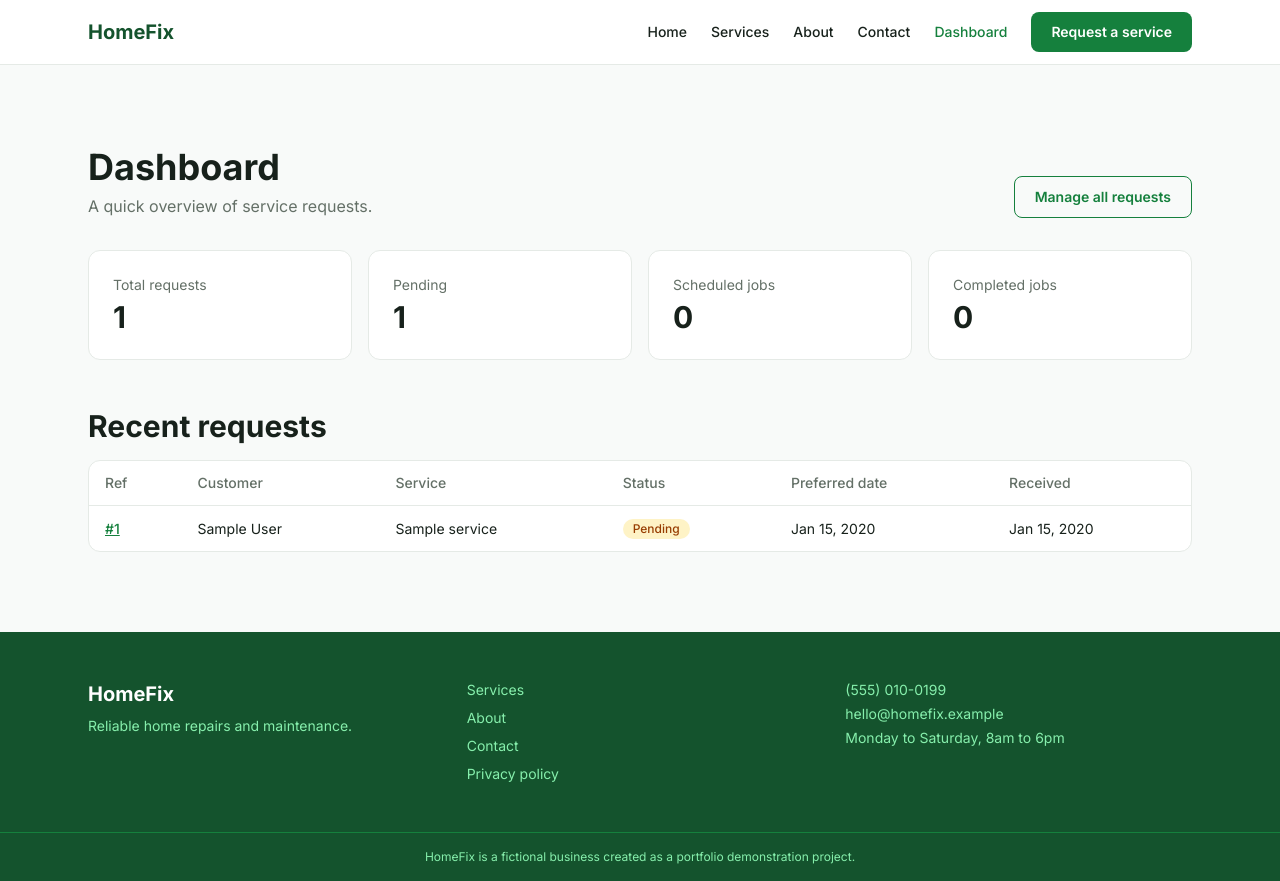
After one commit to AbdulRahman-AbdulQadir/HomeFix, a Django app: page /dashboard/ in a window 1280 px wide. The commit adds this page. Run offline with Django 5.2, Linux system fonts and the light colour scheme; a user stored in the database is signed in; tables that the repository leaves empty hold one stand-in row (values such as "Sample post"); some libraries are stand-ins or nearby versions.

Commit message:
Milestone 5 feat: staff dashboard with request statistics

```diff
--- a/bookings/urls.py
+++ b/bookings/urls.py
@@ -1,10 +1,11 @@
 from django.urls import path
 
-from .views import RequestCreateView, RequestReceivedView
+from .views import RequestCreateView, RequestReceivedView, dashboard
 
 app_name = 'bookings'
 
 urlpatterns = [
     path('request/', RequestCreateView.as_view(), name='request'),
     path('request/received/', RequestReceivedView.as_view(), name='received'),
+    path('dashboard/', dashboard, name='dashboard'),
 ]
--- a/bookings/views.py
+++ b/bookings/views.py
@@ -1,12 +1,14 @@
+from django.contrib.admin.views.decorators import staff_member_required
+from django.db.models import Count, Q
+from django.http import HttpResponseRedirect
 from django.shortcuts import render
-
-from django.http import HttpResponseRedirect
 from django.urls import reverse_lazy
 from django.views.generic import FormView, TemplateView
 
 from services.models import Service
 
 from .forms import ServiceRequestForm
+from .models import ServiceRequest
 
 
 class RequestCreateView(FormView):
@@ -39,3 +41,16 @@ class RequestReceivedView(TemplateView):
         context = super().get_context_data(**kwargs)
         context['request_id'] = self.request.session.get('last_request_id')
         return context
+
+@staff_member_required
+def dashboard(request):
+    """Simple staff-only overview of request activity."""
+    Status = ServiceRequest.Status
+    stats = ServiceRequest.objects.aggregate(
+        total=Count('id'),
+        pending=Count('id', filter=Q(status=Status.PENDING)),
+        scheduled=Count('id', filter=Q(status=Status.SCHEDULED)),
+        completed=Count('id', filter=Q(status=Status.COMPLETED)),
+    )
+    recent = ServiceRequest.objects.select_related('service')[:5]
+    return render(request, 'bookings/dashboard.html', {'stats': stats, 'recent': recent})
--- /dev/null
+++ b/templates/bookings/dashboard.html
@@ -0,0 +1,53 @@
+{% extends 'base.html' %}
+{% block title %}Dashboard | {{ business.name }}{% endblock %}
+{% block content %}
+<section class="section">
+  <div class="container-x">
+    <div class="flex flex-wrap items-end justify-between gap-3">
+      <div>
+        <h1 class="h1">Dashboard</h1>
+        <p class="mt-1 text-muted">A quick overview of service requests.</p>
+      </div>
+      <a href="{% url 'admin:bookings_servicerequest_changelist' %}" class="btn btn-outline">Manage all requests</a>
+    </div>
+
+    <div class="mt-8 grid gap-4 sm:grid-cols-2 lg:grid-cols-4">
+      <a href="{% url 'admin:bookings_servicerequest_changelist' %}" class="card block transition hover:shadow-md">
+        <p class="text-sm text-muted">Total requests</p><p class="mt-1 text-3xl font-bold">{{ stats.total }}</p>
+      </a>
+      <a href="{% url 'admin:bookings_servicerequest_changelist' %}?status__exact=pending" class="card block transition hover:shadow-md">
+        <p class="text-sm text-muted">Pending</p><p class="mt-1 text-3xl font-bold">{{ stats.pending }}</p>
+      </a>
+      <a href="{% url 'admin:bookings_servicerequest_changelist' %}?status__exact=scheduled" class="card block transition hover:shadow-md">
+        <p class="text-sm text-muted">Scheduled jobs</p><p class="mt-1 text-3xl font-bold">{{ stats.scheduled }}</p>
+      </a>
+      <a href="{% url 'admin:bookings_servicerequest_changelist' %}?status__exact=completed" class="card block transition hover:shadow-md">
+        <p class="text-sm text-muted">Completed jobs</p><p class="mt-1 text-3xl font-bold">{{ stats.completed }}</p>
+      </a>
+    </div>
+
+    <h2 class="h2 mt-12">Recent requests</h2>
+    <div class="card mt-4 overflow-x-auto p-0">
+      <table class="w-full min-w-[40rem] text-left text-sm">
+        <thead class="border-b border-line text-muted">
+          <tr><th class="px-4 py-3 font-medium">Ref</th><th class="px-4 py-3 font-medium">Customer</th><th class="px-4 py-3 font-medium">Service</th><th class="px-4 py-3 font-medium">Status</th><th class="px-4 py-3 font-medium">Preferred date</th><th class="px-4 py-3 font-medium">Received</th></tr>
+        </thead>
+        <tbody>
+          {% for r in recent %}
+          <tr class="border-b border-line last:border-0">
+            <td class="px-4 py-3"><a href="{% url 'admin:bookings_servicerequest_change' r.pk %}" class="font-medium text-brand underline">#{{ r.pk }}</a></td>
+            <td class="px-4 py-3">{{ r.full_name }}</td>
+            <td class="px-4 py-3">{{ r.service.name }}</td>
+            <td class="px-4 py-3">{% include 'components/status_badge.html' with status=r.status label=r.get_status_display %}</td>
+            <td class="px-4 py-3">{{ r.preferred_date|date:"M j, Y" }}</td>
+            <td class="px-4 py-3">{{ r.created_at|date:"M j, Y" }}</td>
+          </tr>
+          {% empty %}
+          <tr><td colspan="6" class="px-4 py-6 text-center text-muted">No requests yet.</td></tr>
+          {% endfor %}
+        </tbody>
+      </table>
+    </div>
+  </div>
+</section>
+{% endblock %}
--- a/templates/components/nav_links.html
+++ b/templates/components/nav_links.html
@@ -3,4 +3,5 @@
 <a href="{% url 'services:list' %}" class="nav-link{% if app == 'services' %} nav-active{% endif %}">Services</a>
 <a href="{% url 'core:about' %}" class="nav-link{% if name == 'about' %} nav-active{% endif %}">About</a>
 <a href="{% url 'core:contact' %}" class="nav-link{% if name == 'contact' %} nav-active{% endif %}">Contact</a>
+{% if request.user.is_staff %}<a href="{% url 'bookings:dashboard' %}" class="nav-link{% if name == 'dashboard' %} nav-active{% endif %}">Dashboard</a>{% endif %}
 {% endwith %}
--- /dev/null
+++ b/templates/components/status_badge.html
@@ -0,0 +1 @@
+<span class="inline-block rounded-full px-2.5 py-0.5 text-xs font-medium {% if status == 'pending' %}bg-amber-100 text-amber-800{% elif status == 'reviewing' %}bg-blue-100 text-blue-800{% elif status == 'contacted' %}bg-indigo-100 text-indigo-800{% elif status == 'scheduled' %}bg-green-100 text-green-800{% elif status == 'in_progress' %}bg-teal-100 text-teal-800{% elif status == 'completed' %}bg-emerald-100 text-emerald-800{% elif status == 'declined' %}bg-red-100 text-red-800{% else %}bg-gray-100 text-gray-700{% endif %}">{{ label }}</span>
```
Also changed, not shown: static/css/styles.css.
